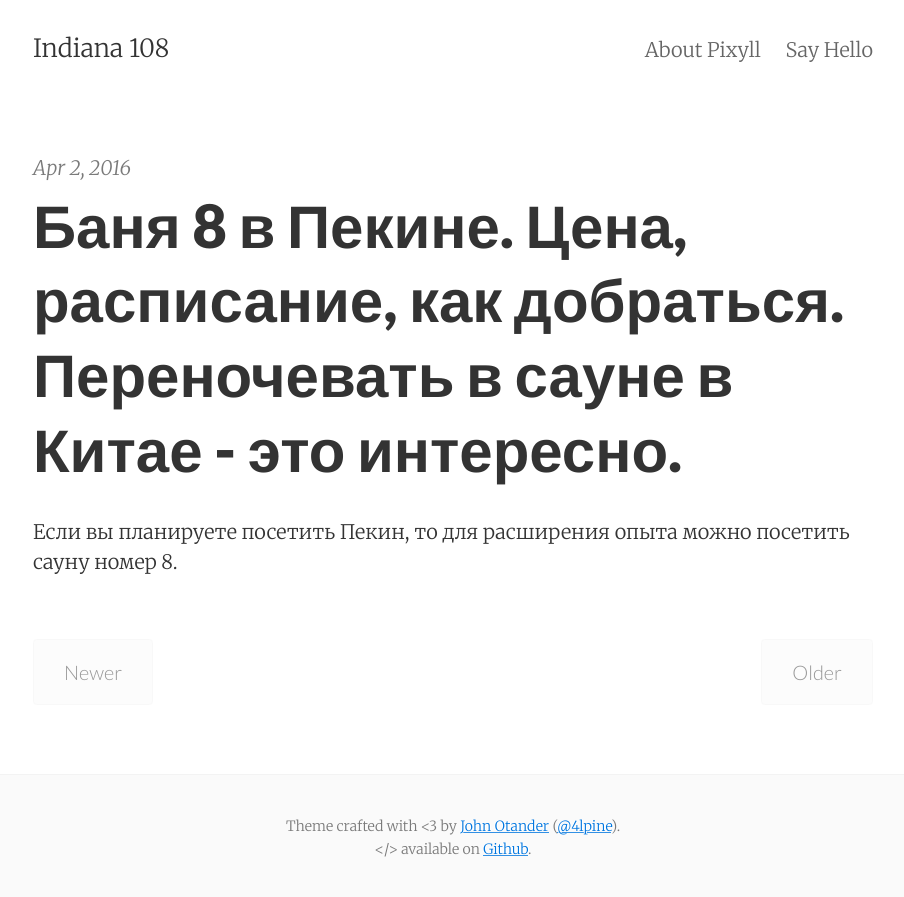
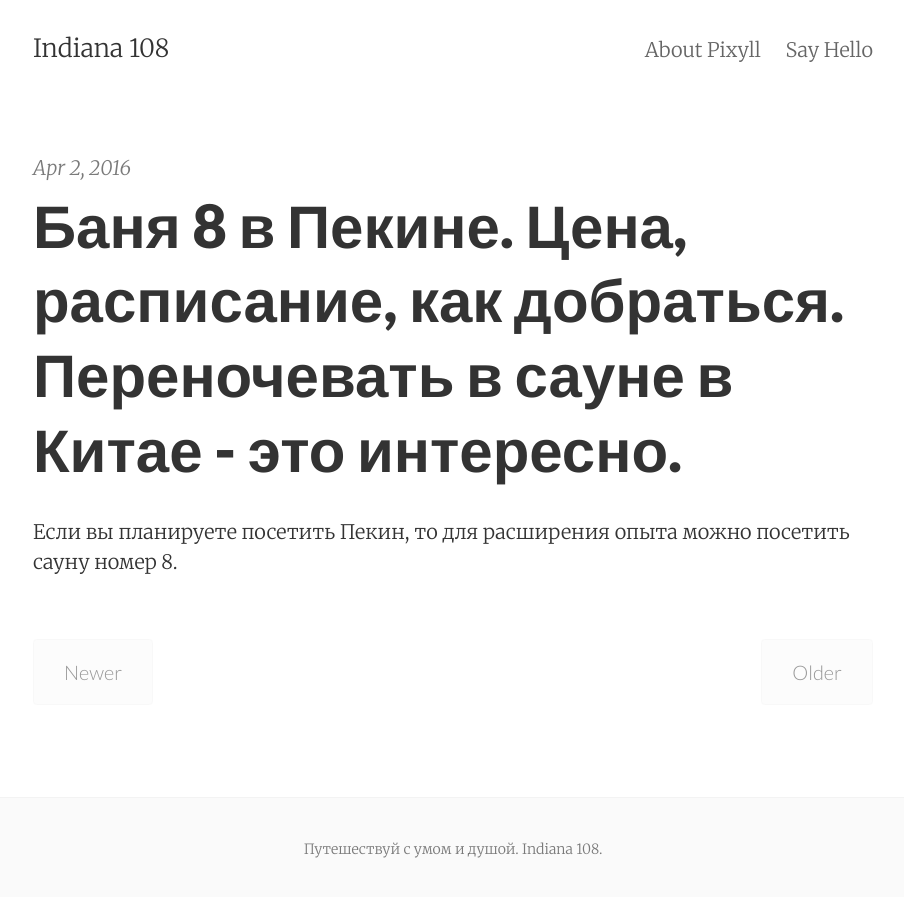
Before and after one commit to atako/atako.github.io, a Jekyll site: the page built from index.html, in a window 1280 px wide. Shown: the top 897 px of the page, without its empty margins (187-1091 px from the left). Built offline with Jekyll 4.4.1, drawn with Linux system fonts in a browser that asks for light colours; the list of posts is cut into pages by our own code.

Commit message:
change footer

```diff
--- a/_includes/footer.html
+++ b/_includes/footer.html
@@ -1,8 +1,7 @@
 <footer class="center">
   <div class="measure">
     <small>
-      Theme crafted with &lt;3 by <a href="http://johnotander.com">John Otander</a> (<a href="https://twitter.com/4lpine">@4lpine</a>).<br>
-      &lt;/&gt; available on <a href="https://github.com/johnotander/pixyll">Github</a>.
+      Путешествуй с умом и душой. Indiana 108.
     </small>
   </div>
 </footer>
```
